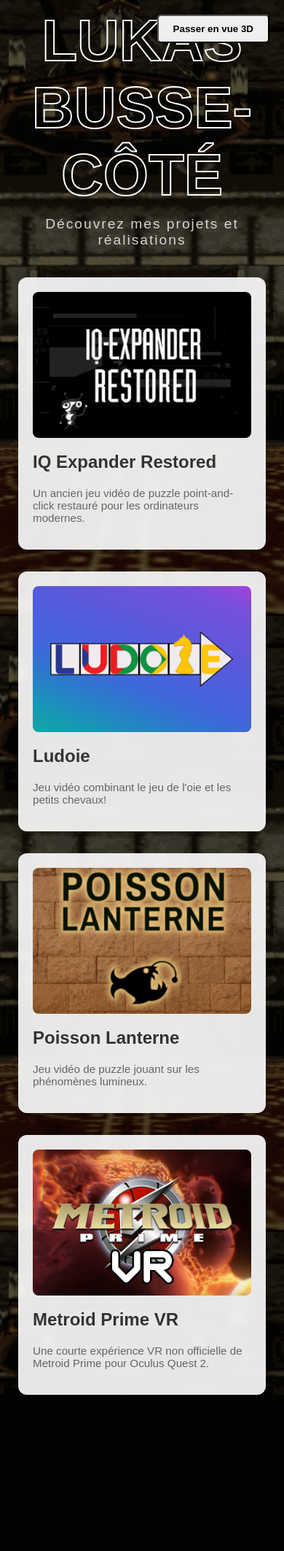
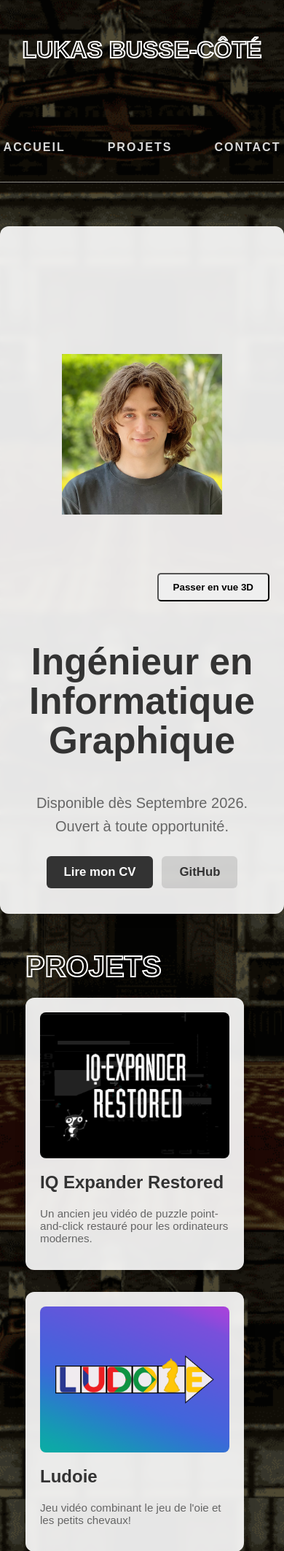
Before and after one commit to lukasbc/lukasbc.github.io, a PHP site: page / in a window 390 px wide. Shown: the top 2125 px of the page at 73% size. Before the commit the page ends 1911 px from the top, so only its background shows below. Run offline with PHP 8.4, Linux system fonts and the light colour scheme.

Commit message:
Refonte du site

```diff
--- a/assets/css/styleindex.css
+++ b/assets/css/styleindex.css
@@ -1,7 +1,15 @@
+html {
+    scroll-behavior: smooth;
+}
+
+*, *::before, *::after {
+    box-sizing: border-box;
+}
+
 body {
     font-family: Arial, sans-serif;
     margin: 0;
-    padding: 0;
+    padding: 0 0 50px 0;
     background-image: url('../images/IndexBackground.png');
     background-size: cover;
     background-position: center;
@@ -16,12 +24,17 @@ body {
     z-index: -1;
     pointer-events: none;
 }
+.projects-section {
+    max-width: 1220px;
+    margin: 0 auto;
+    padding: 0 35px;
+}
+
 .portfolio {
-    max-width: 1200px;
-    margin: 0 auto;
+    width: 100%;
     display: none;
     flex-wrap: wrap;
-    justify-content: center;
+    justify-content: space-between;
     gap: 30px;
 }
 .project {
@@ -59,16 +72,68 @@ a.project-link {
     color: inherit;
 }
 
+header {
+    padding: 50px 0 30px;
+    margin-bottom: 30px;
+}
+
+.header-container {
+    max-width: 1150px;
+    margin: 0 auto;
+    padding: 0 0px 30px;
+    display: flex;
+    justify-content: space-between;
+    align-items: center;
+    gap: 100px;
+    border-bottom: 1px solid rgba(255, 255, 255, 0.5);
+}
+
 header h1 {
     color: transparent;
     -webkit-text-stroke: 2px white;
-    text-align: center;
-    padding: 10px 20px 10px 20px;
-    font-size: 5rem;
+    text-align: left;
+    padding: 0;
+    font-size: 2.rem;
     font-weight: 900;
     text-transform: uppercase;
     margin: 0;
     text-shadow: 2px 2px 4px rgba(0,0,0,0.3);
+}
+
+.site-nav {
+    display: flex;
+    justify-content: flex-end;
+    gap: 50px;
+    margin: 0;
+}
+
+@media (max-width: 600px) {
+    .header-container {
+        flex-direction: column;
+        text-align: center;
+    }
+
+    .site-nav {
+        justify-content: center;
+    }
+}
+
+.site-nav a {
+    color: white;
+    text-decoration: none;
+    font-size: 1rem;
+    font-weight: 700;
+    text-transform: uppercase;
+    letter-spacing: 2px;
+    opacity: 0.85;
+    padding: 6px 4px;
+    border-bottom: 2px solid transparent;
+    transition: opacity 0.2s ease, border-color 0.2s ease;
+}
+
+.site-nav a:hover {
+    opacity: 1;
+    border-bottom-color: white;
 }
 
 header p {
@@ -79,3 +144,194 @@ header p {
     letter-spacing: 2px;
     opacity: 0.8;
 }
+
+header p.subtitle {
+    font-size: 1rem;
+    font-weight: 700;
+    text-transform: uppercase;
+    letter-spacing: 3px;
+    margin: -10px 0 10px 0;
+    opacity: 0.9;
+}
+
+.about-me {
+    max-width: 1150px;
+    margin: 0 auto 50px auto;
+    background: rgba(255, 255, 255, 0.9);
+    border-radius: 12px;
+    box-shadow: 0 4px 15px rgba(0,0,0,0.2);
+    backdrop-filter: blur(5px);
+    display: flex;
+    align-items: center;
+    gap: 35px;
+    text-align: left;
+    padding: 35px;
+}
+
+.about-photo {
+    width: 500px;
+    height: 500px;
+    object-fit: contain;
+    border-radius: 12px;
+    flex-shrink: 0;
+}
+
+.about-content {
+    flex: 1;
+    min-width: 0;
+}
+
+.about-me h2 {
+    margin-top: 0;
+    font-size: 3.2em;
+    font-weight: 800;
+    line-height: 1.05;
+    color: #333;
+}
+
+.about-me p {
+    color: #666;
+    font-size: 1.25em;
+    line-height: 1.6;
+    margin: 0 0 25px 0;
+}
+
+.about-links {
+    display: flex;
+    flex-wrap: wrap;
+    justify-content: flex-start;
+    gap: 12px;
+}
+
+@media (max-width: 600px) {
+    .about-me {
+        flex-direction: column;
+        text-align: center;
+    }
+
+    .about-photo {
+        width: 100%;
+        max-width: 220px;
+        max-height: none;
+    }
+
+    .about-links {
+        justify-content: center;
+    }
+}
+
+.about-btn {
+    display: inline-block;
+    padding: 12px 24px;
+    border-radius: 6px;
+    text-decoration: none;
+    font-weight: bold;
+    font-size: 1.05em;
+    background: #333;
+    color: white;
+    transition: transform 0.2s ease, background 0.2s ease;
+}
+
+.about-btn:hover {
+    transform: scale(1.05);
+    background: #555;
+}
+
+.about-btn-secondary {
+    background: rgba(51, 51, 51, 0.15);
+    color: #333;
+}
+
+.about-btn-secondary:hover {
+    background: rgba(51, 51, 51, 0.25);
+}
+
+.projects-title {
+    color: transparent;
+    -webkit-text-stroke: 2px white;
+    text-align: left;
+    font-size: 2.5rem;
+    font-weight: 900;
+    text-transform: uppercase;
+    margin: 40px 0 20px 0;
+    text-shadow: 2px 2px 4px rgba(0,0,0,0.3);
+}
+
+.projects-intro {
+    color: white;
+    text-align: center;
+    font-size: 1.2rem;
+    margin: 0 0 20px 0;
+    letter-spacing: 2px;
+    opacity: 0.8;
+}
+
+.connect-section {
+    max-width: 1220px;
+    margin: 0 auto;
+    padding: 0 35px;
+}
+
+.connect-title {
+    color: transparent;
+    -webkit-text-stroke: 2px white;
+    text-align: left;
+    font-size: 2.5rem;
+    font-weight: 900;
+    text-transform: uppercase;
+    margin: 40px 0 20px 0;
+    text-shadow: 2px 2px 4px rgba(0,0,0,0.3);
+}
+
+.connect-card {
+    background: rgba(255, 255, 255, 0.9);
+    border-radius: 12px;
+    box-shadow: 0 4px 15px rgba(0,0,0,0.2);
+    backdrop-filter: blur(5px);
+    padding: 35px;
+    display: flex;
+    flex-wrap: wrap;
+    align-items: center;
+    gap: 35px;
+}
+
+.connect-item {
+    display: flex;
+    flex-direction: column;
+    gap: 4px;
+}
+
+.connect-label {
+    font-size: 0.85em;
+    font-weight: 700;
+    text-transform: uppercase;
+    letter-spacing: 1px;
+    color: #999;
+}
+
+.connect-value {
+    font-size: 1.15em;
+    color: #333;
+    text-decoration: none;
+}
+
+a.connect-value:hover {
+    text-decoration: underline;
+}
+
+.connect-card .about-btn {
+    margin-left: auto;
+}
+
+@media (max-width: 600px) {
+    .connect-card {
+        flex-direction: column;
+        align-items: flex-start;
+    }
+
+    .connect-card .about-btn {
+        margin-left: 0;
+        width: 100%;
+        text-align: center;
+    }
+}
--- a/index.html
+++ b/index.html
@@ -17,16 +17,51 @@
     </script>
 </head>
 <body>
-    <button id="view-toggle" style="position: fixed; top: 20px; right: 20px; z-index: 1002; padding: 10px 20px; cursor: pointer; border-radius: 5px; font-weight: bold;">Passer en vue 2D</button>
+    <button id="view-toggle" style="position: fixed; bottom: 20px; right: 20px; z-index: 1002; padding: 10px 20px; cursor: pointer; border-radius: 5px; font-weight: bold;">Passer en vue 2D</button>
     <div id="three-container"></div>
     <div id="hover-overlay" style="position: absolute; display: none; pointer-events: none; transition: opacity 0.3s ease; opacity: 0; transform: translate(-50%, -100%);">
         <img id="hover-image" src="" alt="Hover Icon" style="width: 150px; border-radius: 10px; border: 2px solid white;">
     </div>
-    <header>
-      <h1>Lukas Busse-Côté</h1>
-      <p>Découvrez mes projets et réalisations</p>
+    <header id="home">
+      <div class="header-container">
+        <h1>Lukas Busse-Côté</h1>
+        <nav class="site-nav">
+          <a href="#home">Accueil</a>
+          <a href="#projects">Projets</a>
+          <a href="#connect">Contact</a>
+        </nav>
+      </div>
     </header>
-    <div class="portfolio" id="projectsContainer"></div>
+    <section id="about-me" class="about-me animate__animated animate__fadeInUp">
+      <img src="assets/images/Profile.png" alt="Lukas Busse-Côté" class="about-photo">
+      <div class="about-content">
+        <h2>Ingénieur en Informatique Graphique</h2>
+        <p>Disponible dès Septembre 2026. <br> Ouvert à toute opportunité.</p>
+        <div class="about-links">
+          <a href="/assets/cv/CV_2026_FR.pdf" class="about-btn" target="_blank" rel="noopener">Lire mon CV</a>
+          <a href="https://github.com/lukasbc" class="about-btn about-btn-secondary" target="_blank" rel="noopener">GitHub</a>
+        </div>
+      </div>
+    </section>
+    <div class="projects-section">
+      <h2 class="projects-title" id="projects">Projets</h2>
+      <div class="portfolio" id="projectsContainer"></div>
+    </div>
+
+    <div class="connect-section" id="connect">
+      <h2 class="connect-title">Contact</h2>
+      <div class="connect-card animate__animated animate__fadeInUp">
+        <div class="connect-item">
+          <span class="connect-label">Email</span>
+          <a class="connect-value">lukas.bussecote@gmail.com</a>
+        </div>
+        <div class="connect-item">
+          <span class="connect-label">Lieu</span>
+          <span class="connect-value">Lyon, France</span>
+        </div>
+        <a href="https://github.com/lukasbc" class="about-btn" target="_blank" rel="noopener">GitHub</a>
+      </div>
+    </div>
 
     <div id="project-overlay" style="display:none; position:fixed; top:0; left:0; width:100%; height:100%;background:rgba(0,0,0,0.8); z-index:1000; justify-content:center; align-items:center;">
         <div style="position:relative; width:90%; height:90%; background:white; border-radius:10px; overflow:hidden; box-shadow: 0 0 20px rgba(0,0,0,0.5);">
@@ -96,12 +131,18 @@
     const threeContainer = document.getElementById('three-container');
     const projectsContainer = document.getElementById('projectsContainer');
     const header = document.querySelector('header');
+    const aboutMe = document.getElementById('about-me');
+    const projectsSection = document.querySelector('.projects-section');
+    const connectSection = document.querySelector('.connect-section');
 
     function setView(viewMode) {
       if (viewMode === '2D') {
         threeContainer.style.display = 'none';
         projectsContainer.style.display = 'flex';
         header.style.display = 'block';
+        aboutMe.style.display = 'flex';
+        projectsSection.style.display = 'block';
+        connectSection.style.display = 'block';
         toggleBtn.textContent = 'Passer en vue 3D';
         pauseScene();
         localStorage.setItem('viewMode', '2D');
@@ -109,15 +150,16 @@
         threeContainer.style.display = 'block';
         projectsContainer.style.display = 'none';
         header.style.display = 'none';
+        aboutMe.style.display = 'none';
+        projectsSection.style.display = 'none';
+        connectSection.style.display = 'none';
         toggleBtn.textContent = 'Passer en vue 2D';
         resumeScene();
         localStorage.setItem('viewMode', '3D');
       }
     }
 
-    const isMobile = window.innerWidth <= 768;
-    const defaultView = isMobile ? '2D' : '3D';
-    const savedView = localStorage.getItem('viewMode') || defaultView;
+    const savedView = localStorage.getItem('viewMode') || '2D';
     setView(savedView);
 
     toggleBtn.addEventListener('click', () => {
```
Also changed, not shown: assets/images/Profile.png (added), 2 other files.
